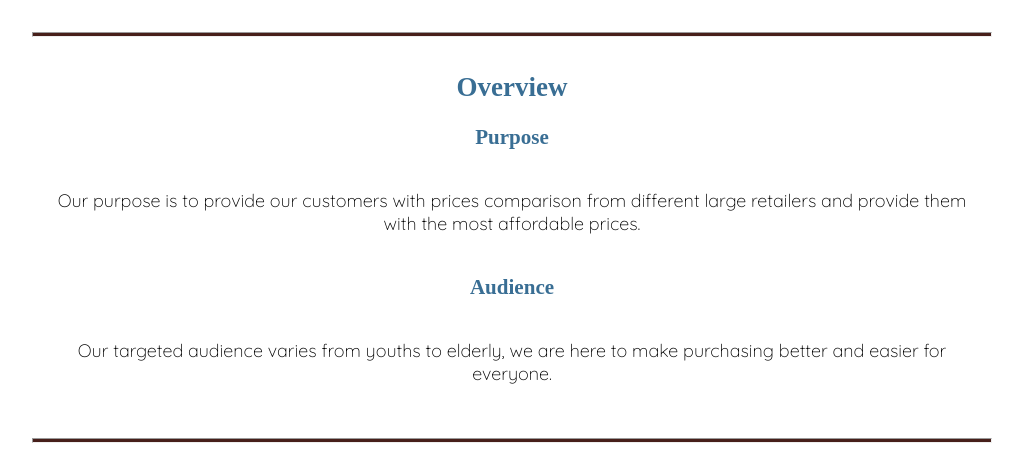
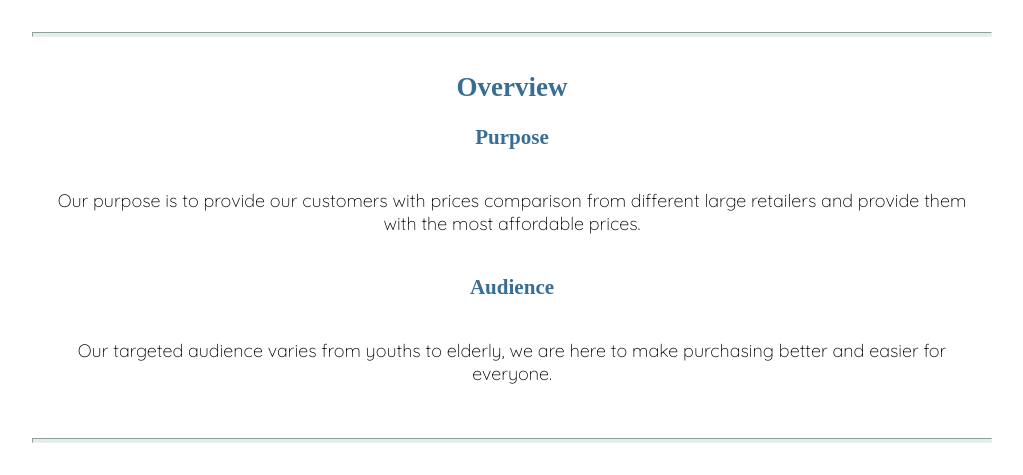
Before and after one commit to moludoyi1/wwr, a plain HTML site: page site-plan-rafting.html in a window 1280 px wide. Shown: the part 308-783 px from the top of the page, without its empty margins (128-1151 px from the left). Drawn offline with Linux system fonts and the light colour scheme; a web font is replaced by a local one.

Commit message:
color updates

```diff
--- a/styles/site-plan-rafting.css
+++ b/styles/site-plan-rafting.css
@@ -6,9 +6,9 @@ Fonts are separated by a | */
 
 :root {
   /* change the values below to your colors from your palette */
-  --primary-color: #396E94   ;
-  --secondary-color: #926f07 ;
-  --accent1-color: #471f1a;
+  --primary-color: #5ca2d4   ;
+  --secondary-color: #dfc474 ;
+  --accent1-color: #78dfb74d;
   --accent2-color: white;
 
   /* change the values below to your chosen font(s) */
```
